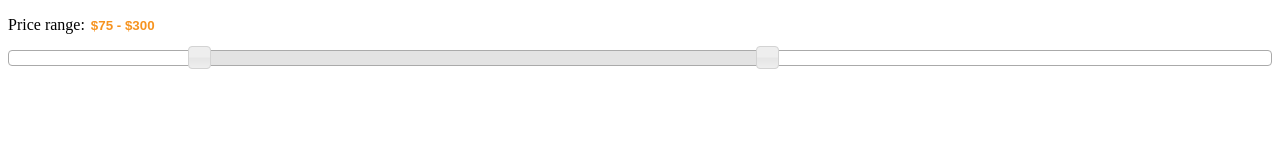
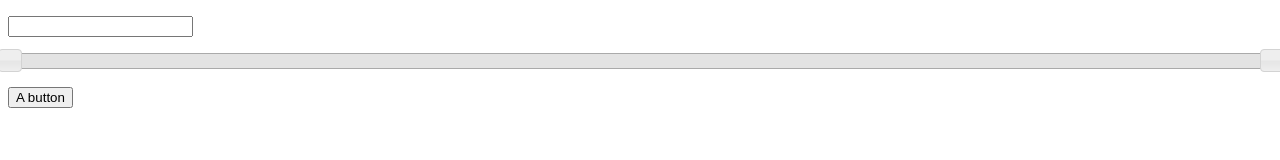
Before and after one commit to SMores/what-gifs, a browser extension: page sliders/slider.html in a window 1280 px wide. Drawn offline with Linux system fonts and the light colour scheme.

Commit message:
playing with sliders

```diff
--- a/sliders/slider.html
+++ b/sliders/slider.html
@@ -7,31 +7,41 @@
   <script src="jquery-ui-1.11.4/external/jquery/jquery.js"></script>
   <script src="jquery-ui-1.11.4/jquery-ui.js"></script>
   <!-- <link rel="stylesheet" href="/resources/demos/style.css"> -->
-  <script>
-  $(function() {
-    $( "#slider-range" ).slider({
-      range: true,
-      min: 0,
-      max: 500,
-      values: [ 75, 300 ],
-      slide: function( event, ui ) {
-        $( "#amount" ).val( "$" + ui.values[ 0 ] + " - $" + ui.values[ 1 ] );
-      }
-    });
-    $( "#amount" ).val( "$" + $( "#slider-range" ).slider( "values", 0 ) +
-      " - $" + $( "#slider-range" ).slider( "values", 1 ) );
-  });
+  <script src="slider.js">
+  // $(function() {
+  //   $( "#slider-range" ).slider({
+  //     range: true,
+  //     min: 0,
+  //     max: 500,
+  //     values: [ 0, 500 ],
+  //     slide: function( event, ui ) {
+  //       $( "#amount" ).val( "$" + ui.values[ 0 ] + " - $" + ui.values[ 1 ] );
+  //     }
+  //   });
+  //   $( "#amount" ).val( "$" + $( "#slider-range" ).slider( "values", 0 ) +
+  //     " - $" + $( "#slider-range" ).slider( "values", 1 ) );
+  // });
+  // $('button').click(function() {
+  //   console.log("clicked!");
+  //   // console.log($( "#amount" ).val( "$" + $( "#slider-range" ).slider( "values", 0 ) +
+  //   //   " - $" + $( "#slider-range" ).slider( "values", 1 )));
+  //   console.log($("#slider-range").slider("values")[0]);
+  //   console.log($("#slider-range").slider("values")[1]);
+  //   console.log($('#sub').val());
+  // });
   </script>
 </head>
 <body>
 
 <p>
-  <label for="amount">Price range:</label>
-  <input type="text" id="amount" readonly style="border:0; color:#f6931f; font-weight:bold;">
+  <!-- <form> -->
+    <input id="sub" type="text" name="subtitle">
+  <!-- </form> -->
 </p>
 
 <div id="slider-range"></div>
-
+<br>
+<button>A button</button>
 
 </body>
 </html>
--- /dev/null
+++ b/sliders/slider.js
@@ -0,0 +1,24 @@
+$(document).ready(function() {
+  function addSlider() {
+    $( "#slider-range" ).slider({
+      range: true,
+      min: 0,
+      max: 500,
+      values: [ 0, 500 ],
+      slide: function( event, ui ) {
+        $( "#amount" ).val( "$" + ui.values[ 0 ] + " - $" + ui.values[ 1 ] );
+      }
+    });
+    $( "#amount" ).val( "$" + $( "#slider-range" ).slider( "values", 0 ) +
+      " - $" + $( "#slider-range" ).slider( "values", 1 ) );
+  };
+  addSlider();
+  $('button').click(function() {
+    console.log("clicked!");
+    // console.log($( "#amount" ).val( "$" + $( "#slider-range" ).slider( "values", 0 ) +
+    //   " - $" + $( "#slider-range" ).slider( "values", 1 )));
+    console.log($("#slider-range").slider("values")[0]);
+    console.log($("#slider-range").slider("values")[1]);
+    console.log($('#sub').val());
+  });
+});
```
